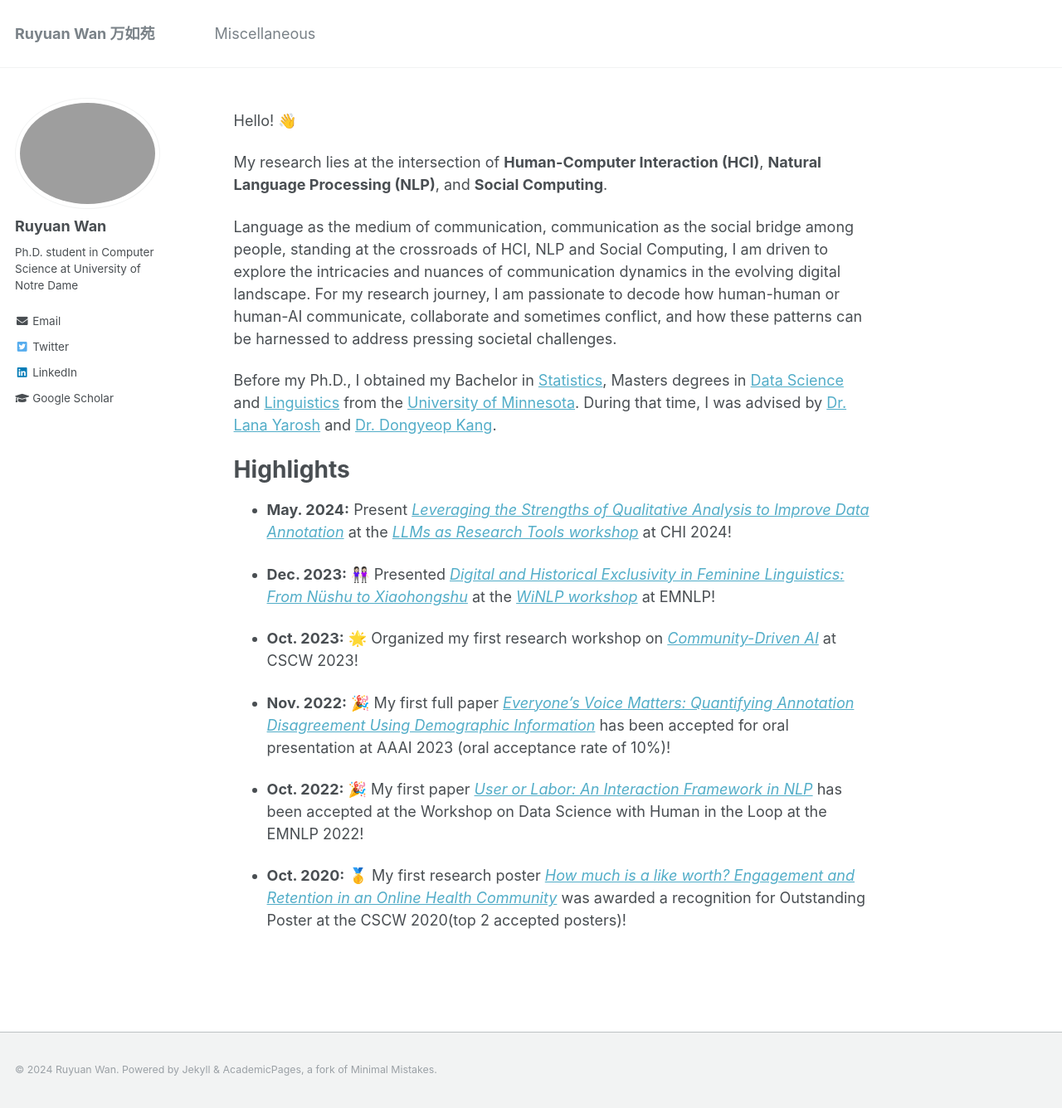
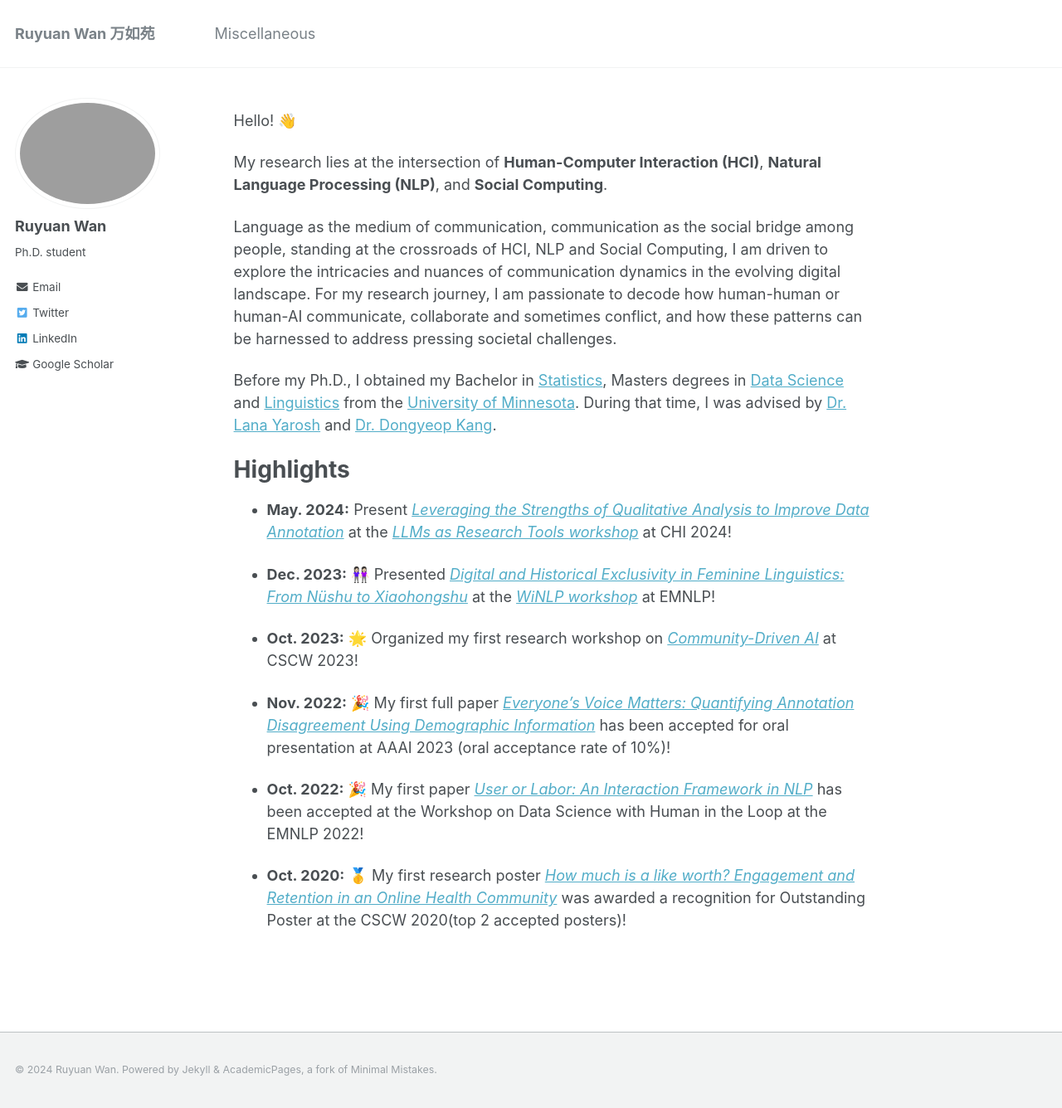
Before and after one commit to RuyuanWan/ruyuanwan.github.io, a Jekyll site: the page built from _pages/about.md, in a window 1280 px wide and 1336 px high. Shown: the whole window at 83% size. Built offline with Jekyll 4.4.1, drawn with Linux system fonts in a browser that asks for light colours.

Commit message:
Update _config.yml

```diff
--- a/_config.yml
+++ b/_config.yml
@@ -82,9 +82,9 @@
 author:
   name             : "Ruyuan Wan"
   avatar           : "profile.png"
-  bio              : "Ph.D. student in Computer Science at University of Notre Dame"
+  bio              : "Ph.D. student "
   googlescholar    : "https://scholar.google.com/citations?user=yZ0xu5IAAAAJ&hl=en&oi=ao"
-  email            :  "rwan@nd.edu"
+  email            :  "rjw6289@psu.edu "
   linkedin         : "ruyuan-wan-07804b139"
   location         : #"Location"
   employer         :
```
